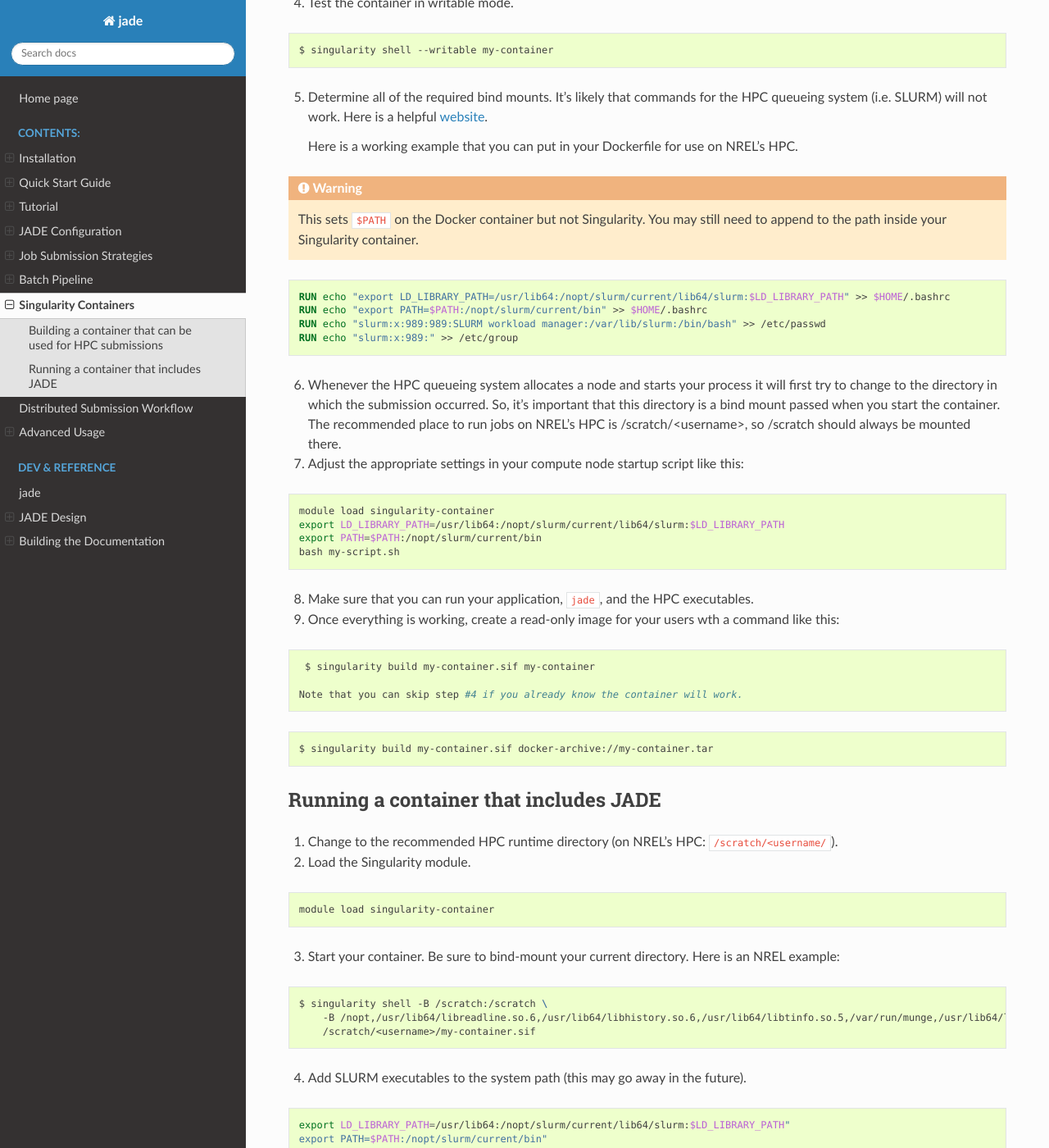
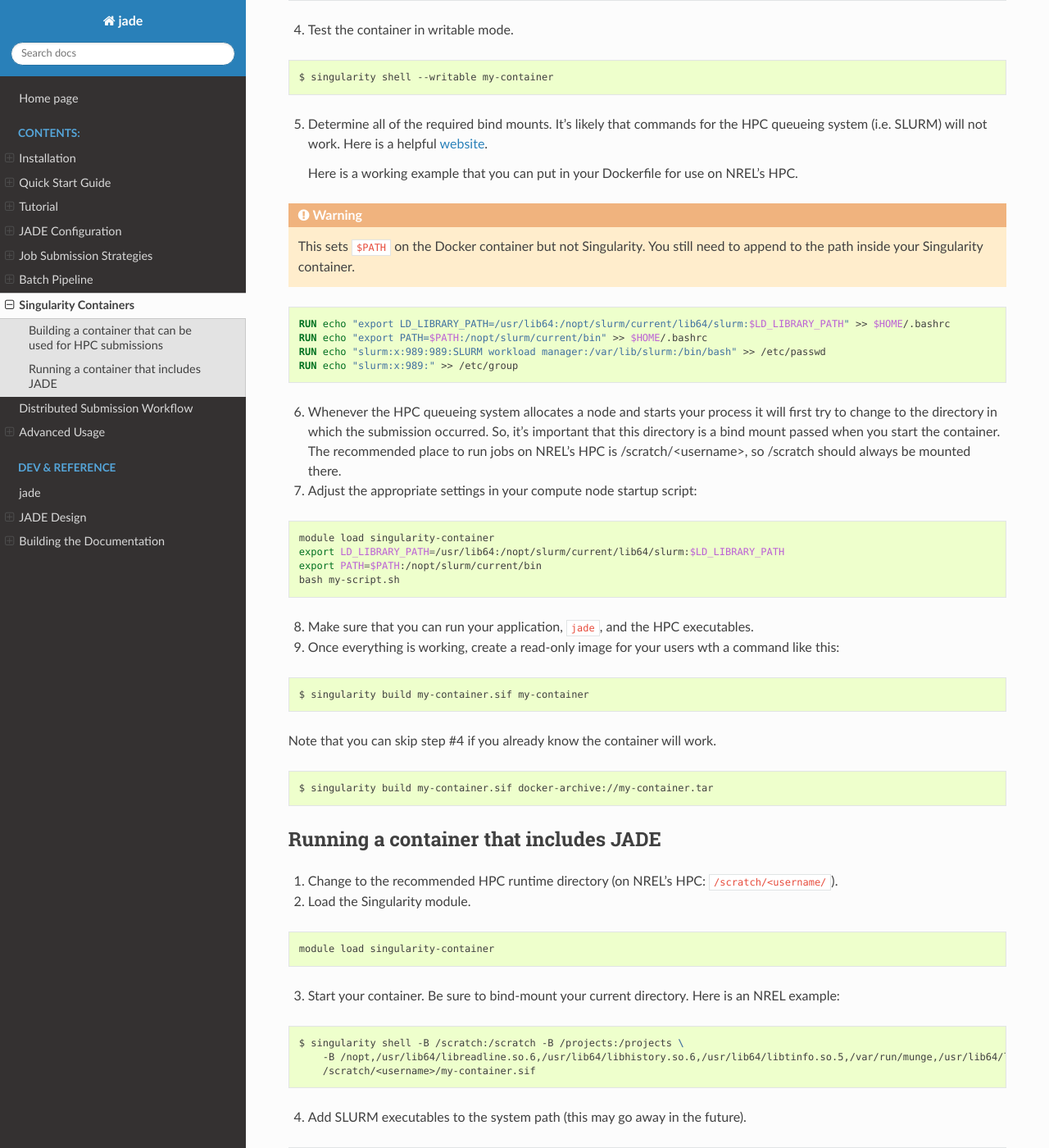
Before and after one commit to NREL/jade, a Sphinx documentation site: the page built from docs/source/singularity_containers.rst, in a window 1280 px wide and 1400 px high, scrolled down 1248 px. Shown: the whole window at 82% size. Built offline with Sphinx 7.4.7 and the Read the Docs theme 2.0.0, drawn with Linux system fonts in a browser that asks for light colours; pages that are not in the unit, such as notebooks, are missing from menus; some of the changed text lies outside the part shown.

Commit message:
Fix documentation

```diff
--- a/docs/source/singularity_containers.rst
+++ b/docs/source/singularity_containers.rst
@@ -76,8 +78,8 @@ on a strategy.
    Here is a working example that you can put in your Dockerfile for use
    on NREL's HPC.
 
-.. warning:: This sets ``$PATH`` on the Docker container but not Singularity. You may still need to
-    append to the path inside your Singularity container.
+.. warning:: This sets ``$PATH`` on the Docker container but not Singularity.
+   You still need to append to the path inside your Singularity container.
 
 .. code-block:: docker
 
@@ -90,11 +92,11 @@ on a strategy.
 6. Whenever the HPC queueing system allocates a node and starts your process it
    will first try to change to the directory in which the submission occurred.
    So, it's important that this directory is a bind mount passed when you start
-   the container. The recommended place to run jobs on NREL's HPC is /scratch/<username>, so
-   /scratch should always be mounted there.
+   the container. The recommended place to run jobs on NREL's HPC is
+   /scratch/<username>, so /scratch should always be mounted there.
 
 
-7. Adjust the appropriate settings in your compute node startup script like this:
+7. Adjust the appropriate settings in your compute node startup script:
 
 .. code-block:: bash
 
@@ -103,15 +105,17 @@ on a strategy.
     export PATH=$PATH:/nopt/slurm/current/bin
     bash my-script.sh
 
-8. Make sure that you can run your application, ``jade``, and the HPC executables.
+8. Make sure that you can run your application, ``jade``, and the HPC
+   executables.
 
-9. Once everything is working, create a read-only image for your users wth a command like this:
+9. Once everything is working, create a read-only image for your users wth a
+   command like this:
 
 .. code-block:: bash
 
     $ singularity build my-container.sif my-container
 
-   Note that you can skip step #4 if you already know the container will work.
+Note that you can skip step #4 if you already know the container will work.
 
 .. code-block:: bash
 
@@ -134,7 +138,7 @@ Running a container that includes JADE
 
 .. code-block:: bash
 
-    $ singularity shell -B /scratch:/scratch \
+    $ singularity shell -B /scratch:/scratch -B /projects:/projects \
         -B /nopt,/usr/lib64/libreadline.so.6,/usr/lib64/libhistory.so.6,/usr/lib64/libtinfo.so.5,/var/run/munge,/usr/lib64/libmunge.so.2,/run/munge \
         /scratch/<username>/my-container.sif
 
```
Also changed, not shown: other parts of docs/source/singularity_containers.rst (+2 -0 lines).
